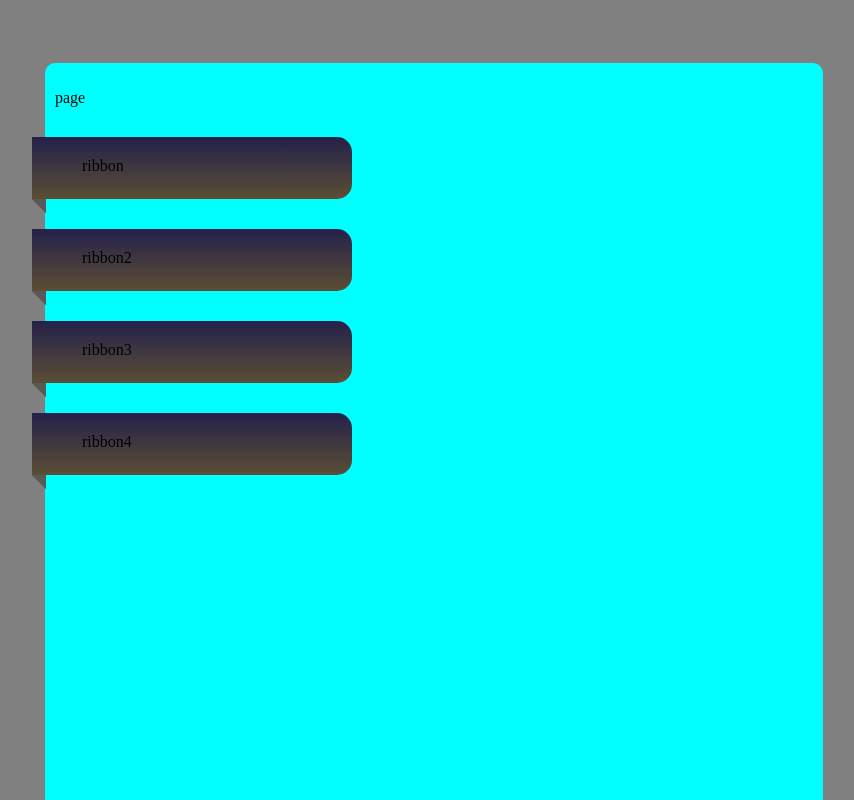
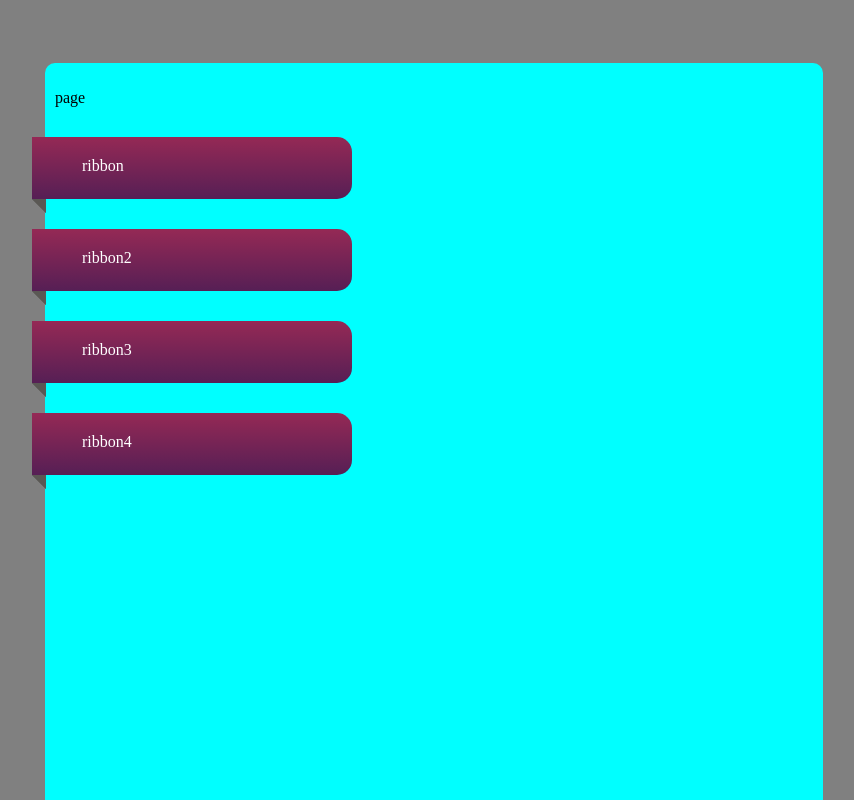
Before and after one commit to javaJose/experiments, a plain HTML site: page floatRibbons/index.html in a window 1280 px wide. Shown: the whole page, without its empty margins (18-872 px from the left). Drawn offline with Linux system fonts and the light colour scheme; a web font is replaced by a local one.

Commit message:
initial gh

```diff
--- a/floatRibbons/rib.css
+++ b/floatRibbons/rib.css
@@ -30,9 +30,9 @@ body {
  padding-left: 50px;
  border-radius: 0 15px 15px 0;
  position: relative;
- background-color: #B2AA99;
- background-image: linear-gradient(to bottom, #24214A 0%, #5c4e35 100%);
-
+ background-color: #952955;
+ background-image: linear-gradient(to bottom, #952955 0%, #561f55 100%);
+color:white;
   }
 
   .ribbon:after {
```
Also changed, not shown: circleMake/crc01/crc.css (line endings or trailing spaces).
